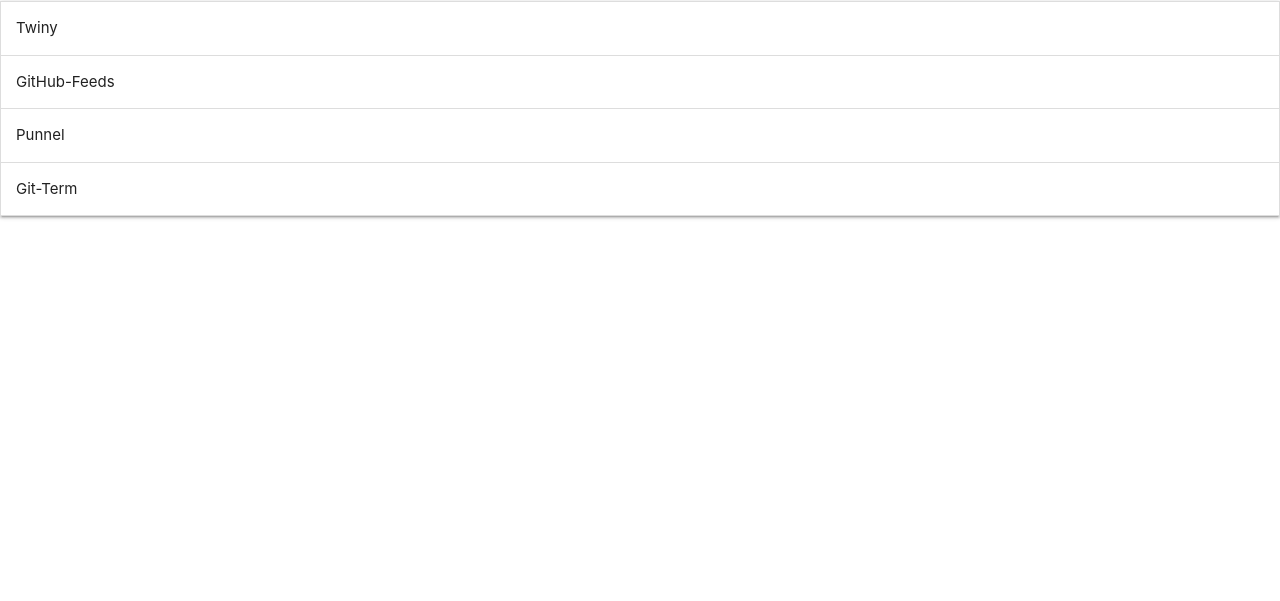
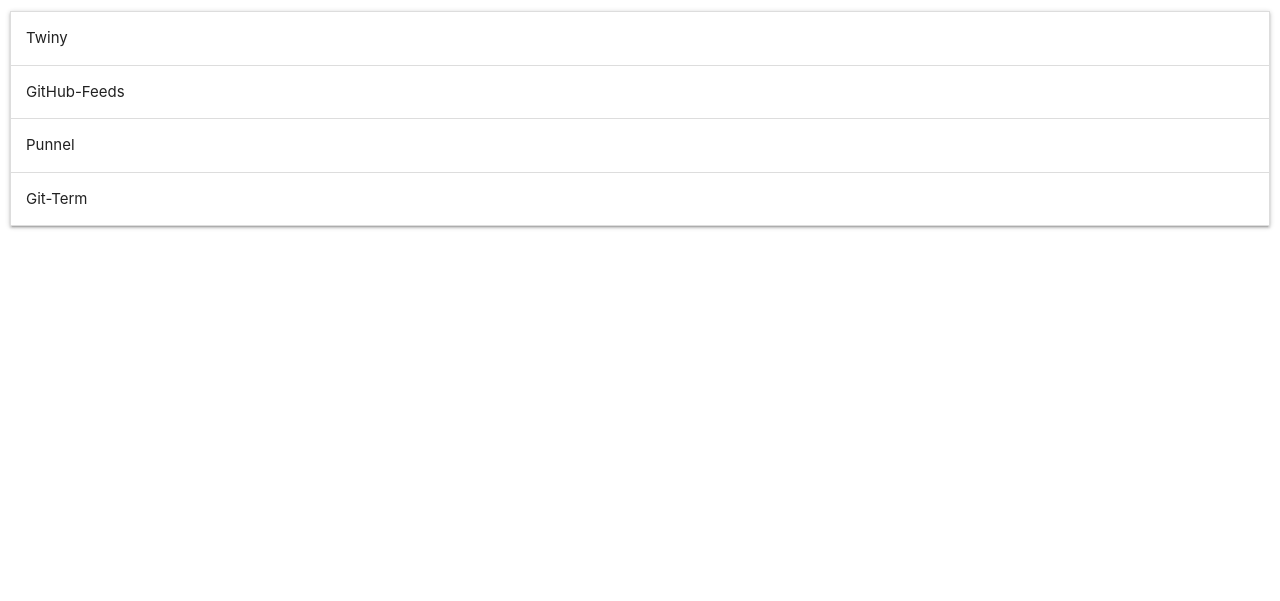
Before and after one commit to alyssa021/alyssa021.github.io, a plain HTML site: page index.html in a window 1280 px wide. Shown: the part 199-800 px from the top of the page. Drawn offline with nearby package versions, Linux system fonts and the light colour scheme.

Commit message:
Added padding to the body

```diff
--- a/style.css
+++ b/style.css
@@ -1,3 +1,7 @@
+.body {
+  padding: 10px;
+}
+
 nav {
   background-color: #6eaaee;
   padding-left: 10px;
```
